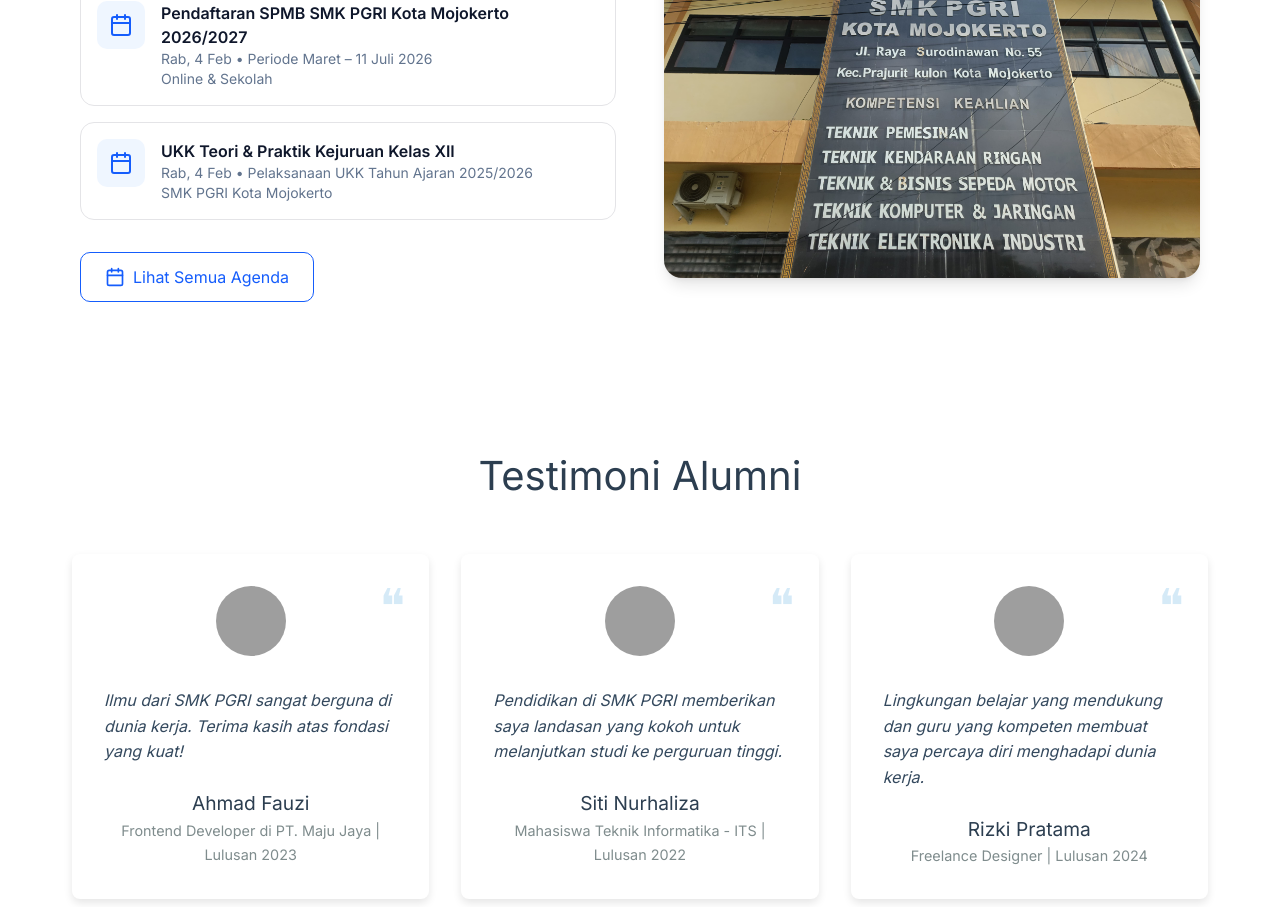
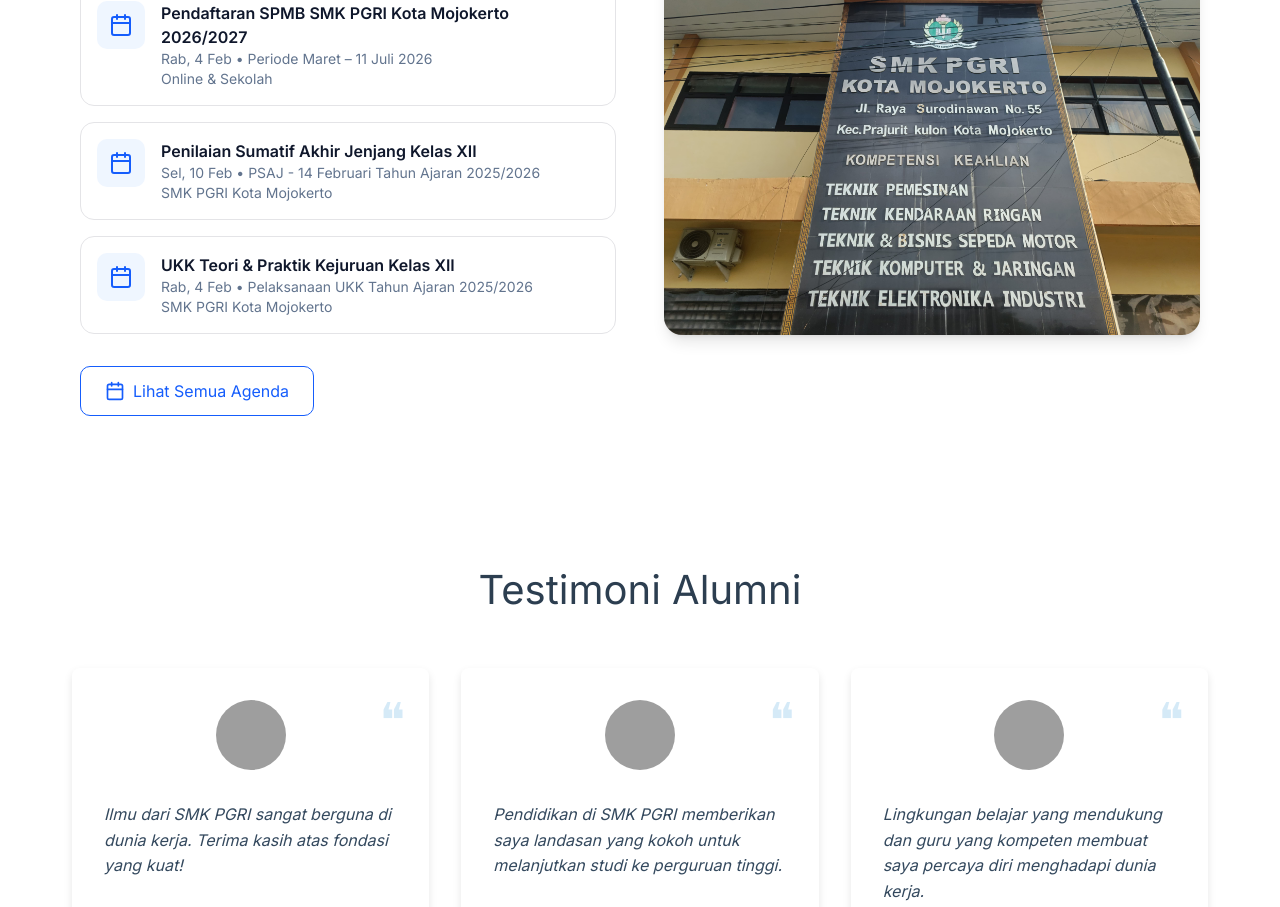
Before and after one commit to fjrhub/smkpgrimojokerto, a Next.js app: page / in a window 1280 px wide. Shown: the part 7080-7987 px from the top of the page. Built offline with nearby package versions, Linux system fonts and the light colour scheme; grey boxes are pictures that could not be loaded.

Commit message:
feat(schedule): update PSAJ kelas XII to 10–14 Februari 2026

```diff
--- a/components/Agenda.jsx
+++ b/components/Agenda.jsx
@@ -15,14 +15,21 @@
     time: "Periode Maret – 11 Juli 2026", // periode, bukan jam
     location: "Online & Sekolah", // cara / tempat pendaftaran
   },
-{
-  id: 2,
-  title: "UKK Teori & Praktik Kejuruan Kelas XII",
-  date: "2026-02-04",
-  time: "Pelaksanaan UKK Tahun Ajaran 2025/2026",
-  location: "SMK PGRI Kota Mojokerto",
-}
+  {
+    id: 2,
+    title: "Penilaian Sumatif Akhir Jenjang Kelas XII",
+    date: "2026-02-10",
+    time: "PSAJ - 14 Februari Tahun Ajaran 2025/2026",
+    location: "SMK PGRI Kota Mojokerto",
+  },
 
+  {
+    id: 3,
+    title: "UKK Teori & Praktik Kejuruan Kelas XII",
+    date: "2026-02-04",
+    time: "Pelaksanaan UKK Tahun Ajaran 2025/2026",
+    location: "SMK PGRI Kota Mojokerto",
+  },
 ];
 
 function formatDate(dateStr) {
@@ -45,7 +52,8 @@
               Agenda Sekolah
             </h2>
             <p className="text-slate-600 mb-8 max-w-md">
-              Kegiatan dan jadwal penting SMK PGRI Kota Mojokerto dalam beberapa hari ke depan.
+              Kegiatan dan jadwal penting SMK PGRI Kota Mojokerto dalam beberapa
+              hari ke depan.
             </p>
 
             {/* Agenda list */}
@@ -65,9 +73,7 @@
                     <p className="text-sm text-slate-500">
                       {formatDate(agenda.date)} • {agenda.time}
                     </p>
-                    <p className="text-sm text-slate-500">
-                      {agenda.location}
-                    </p>
+                    <p className="text-sm text-slate-500">{agenda.location}</p>
                   </div>
                 </div>
               ))}
--- a/package.json
+++ b/package.json
@@ -1,6 +1,6 @@
 {
   "name": "smkpgrimojokerto",
-  "version": "1.22.13",
+  "version": "1.23.13",
   "private": true,
   "description": "SMK PGRI Mojokerto school website built with Next.js and deployed on Vercel.",
   "scripts": {
```
